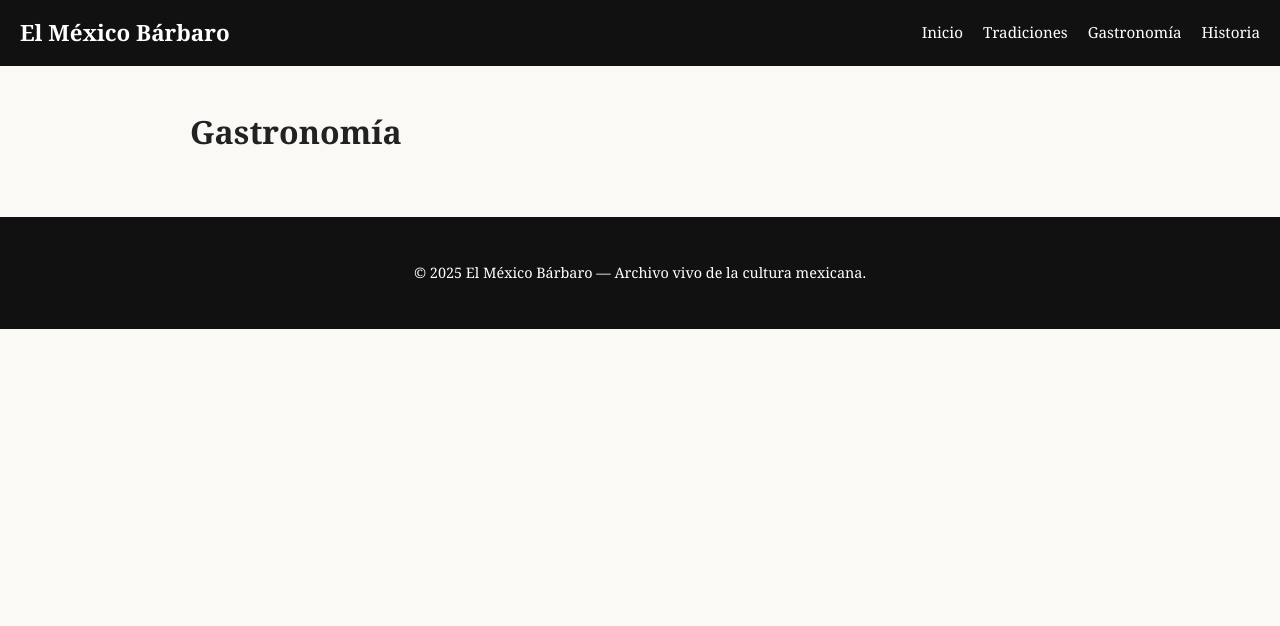
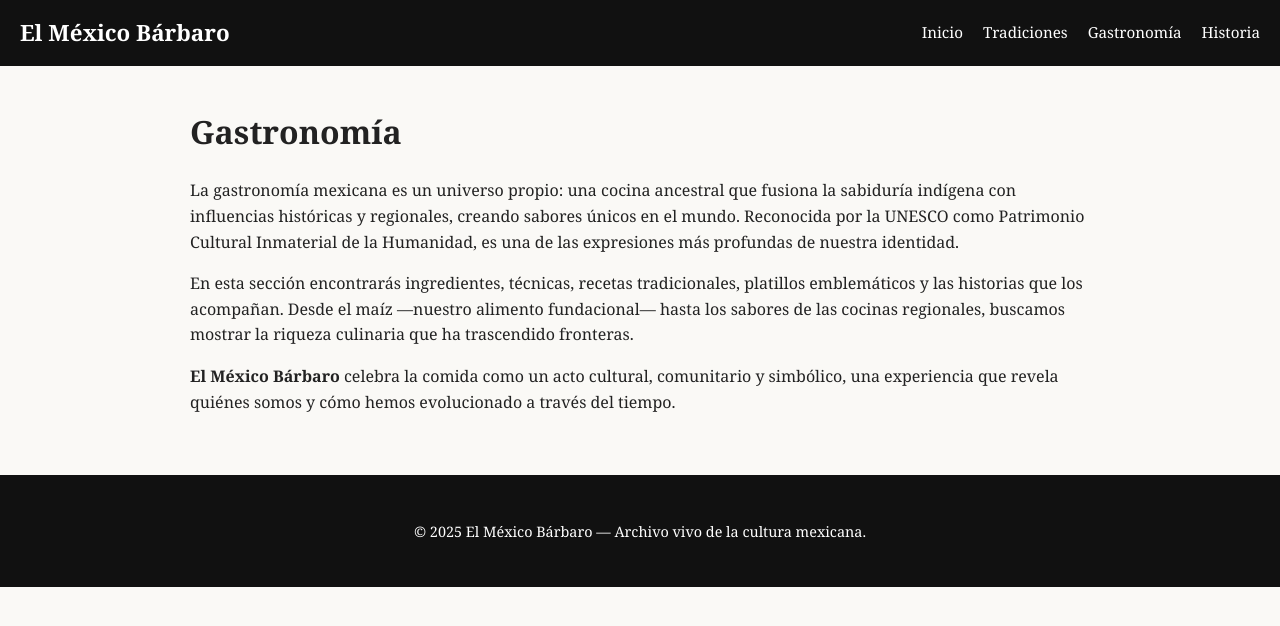
Before and after one commit to elbracamonte/elbracamonte.github.io, a Jekyll site: the page built from gastronomia/index.html, in a window 1280 px wide. Shown: the top 626 px of the page. Built offline with Jekyll 4.4.1, drawn with Linux system fonts in a browser that asks for light colours.

Commit message:
Update index.html

```diff
--- a/gastronomia/index.html
+++ b/gastronomia/index.html
@@ -4,3 +4,21 @@ title: Gastronomía
 ---
 
 <h1>Gastronomía</h1>
+
+<p>
+La gastronomía mexicana es un universo propio: una cocina ancestral que fusiona la
+sabiduría indígena con influencias históricas y regionales, creando sabores únicos en el mundo.
+Reconocida por la UNESCO como Patrimonio Cultural Inmaterial de la Humanidad, es una de las
+expresiones más profundas de nuestra identidad.
+</p>
+
+<p>
+En esta sección encontrarás ingredientes, técnicas, recetas tradicionales, platillos emblemáticos
+y las historias que los acompañan. Desde el maíz —nuestro alimento fundacional— hasta los sabores
+de las cocinas regionales, buscamos mostrar la riqueza culinaria que ha trascendido fronteras.
+</p>
+
+<p>
+<strong>El México Bárbaro</strong> celebra la comida como un acto cultural, comunitario y simbólico,
+una experiencia que revela quiénes somos y cómo hemos evolucionado a través del tiempo.
+</p>
```
